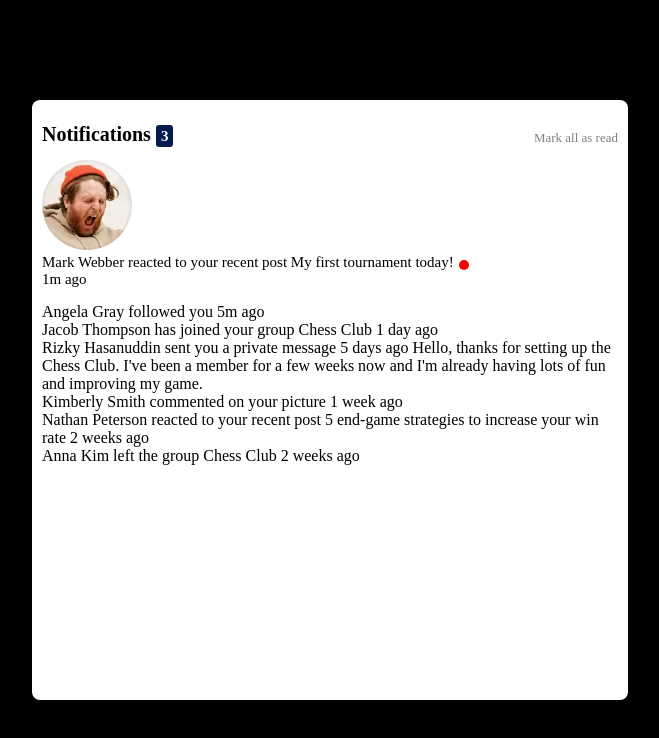
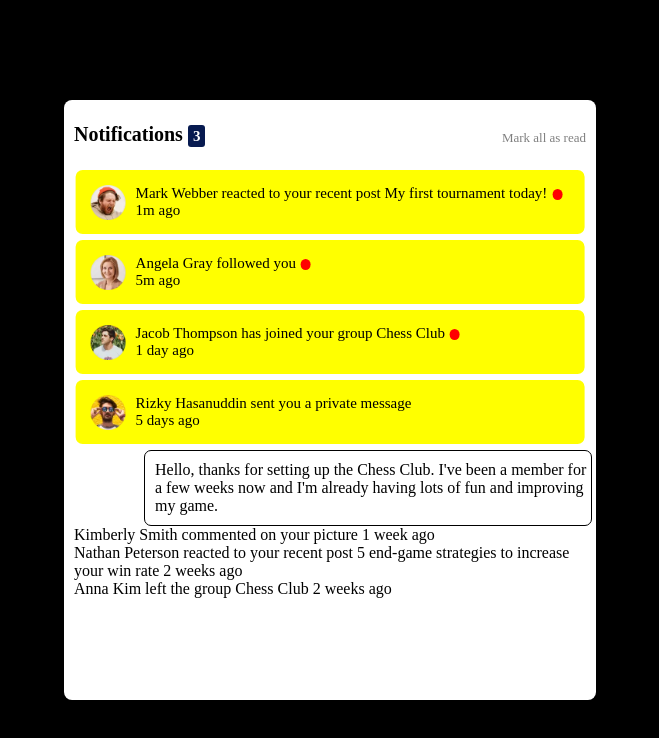
Before and after one commit to darrk-heart/notifications_page, a plain HTML site: page index.html in a window 1280 px wide. Shown: the whole page, without its empty margins (310-969 px from the left). Drawn offline with Linux system fonts and the light colour scheme.

Commit message:
some more developments

```diff
--- a/index.html
+++ b/index.html
@@ -33,9 +33,9 @@
 
         <p>Mark all as read</p>
       </div>
-      <div class="content">
+      <div class="content one">
         <img src="assets\images\avatar-mark-webber.webp" alt="mark" />
-        <div class="first-text-one">
+        <div class="first-text-out">
           <div class="first-text">
             Mark Webber reacted to your recent post My first tournament today!
             <div class="circle"></div>
@@ -43,13 +43,46 @@
           <p>1m ago</p>
         </div>
       </div>
-      <div>Angela Gray followed you 5m ago</div>
-      <div>Jacob Thompson has joined your group Chess Club 1 day ago</div>
-      <div>
-        Rizky Hasanuddin sent you a private message 5 days ago Hello, thanks for
-        setting up the Chess Club. I've been a member for a few weeks now and
-        I'm already having lots of fun and improving my game.
+
+      <div class="content two">
+        <img src="assets\images\avatar-angela-gray.webp" alt="angela gray" />
+        <div class="first-text-out">
+          <div class="first-text">
+            Angela Gray followed you
+            <div class="circle"></div>
+          </div>
+          <p>5m ago</p>
+        </div>
       </div>
+
+      <div class="content three">
+        <img
+          src="assets\images\avatar-jacob-thompson.webp"
+          alt="Jacob Thompson"
+        />
+        <div class="first-text-out">
+          <div class="first-text">
+            Jacob Thompson has joined your group Chess Club
+            <div class="circle"></div>
+          </div>
+          <p>1 day ago</p>
+        </div>
+      </div>
+
+      <div class="content four">
+        <img src="assets\images\avatar-rizky-hasanuddin.webp" alt="risky" />
+        <div class="first-text-out">
+          <div class="first-text">
+            Rizky Hasanuddin sent you a private message
+          </div>
+          <p>5 days ago</p>
+        </div>
+      </div>
+      <div class="private-message">
+        Hello, thanks for setting up the Chess Club. I've been a member for a
+        few weeks now and I'm already having lots of fun and improving my game.
+      </div>
+
       <div>Kimberly Smith commented on your picture 1 week ago</div>
       <div>
         Nathan Peterson reacted to your recent post 5 end-game strategies to
--- a/styles.css
+++ b/styles.css
@@ -4,7 +4,7 @@ body {
 }
 .back {
   background-color: white;
-  width: 45%;
+  width: 40%;
   height: 580px;
   position: fixed;
   top: 50%;
@@ -36,10 +36,10 @@ body {
 }
 .circle {
   background-color: red;
-  height: 10px;
+  height: 11px;
   width: 10px;
   border-radius: 50%;
-  margin-top: 6px;
+  margin-top: 4px;
   margin-left: 5px;
 }
 .first-text {
@@ -47,13 +47,52 @@ body {
   padding-bottom: 0;
   margin-bottom: 0;
 }
-.first-text-one {
+.first-text-out {
   display: inline;
+  padding-left: 10px;
 }
-.first-text-one p {
+.first-text-out p {
   padding-top: 0;
   margin-top: 0;
 }
 .content {
   font-size: 15px;
+  background-color: yellow;
+  width: 90%;
+  position: fixed;
+  left: 50%;
+  transform: translateX(-50%);
+  border-radius: 7px;
+  padding: 15px;
+  margin-bottom: 0;
+  padding-bottom: 0;
+
+  display: flex;
 }
+.content img {
+  width: 35px;
+  height: 35px;
+}
+.one {
+  top: 70px;
+}
+.two {
+  top: 140px;
+}
+.three {
+  top: 210px;
+}
+.four {
+  top: 280px;
+}
+
+.private-message {
+  margin-top: 290px;
+  border: 1px solid black;
+  width: 85%;
+  margin-left: 70px;
+  padding: 10px;
+  border-radius: 7px;
+  padding-left: 10px;
+  padding-right: 1px;
+}
```
